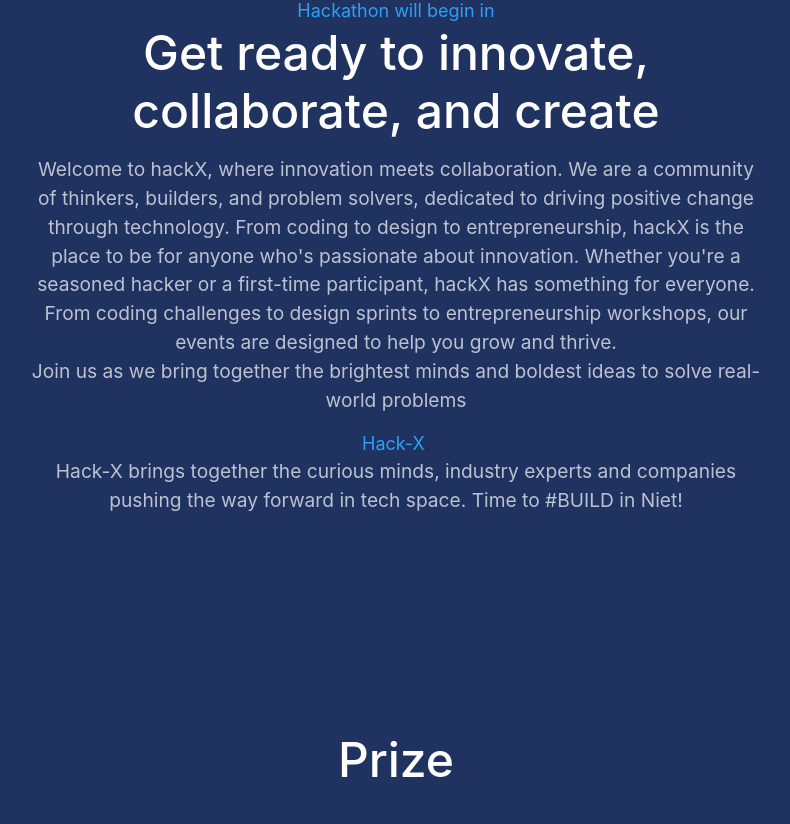
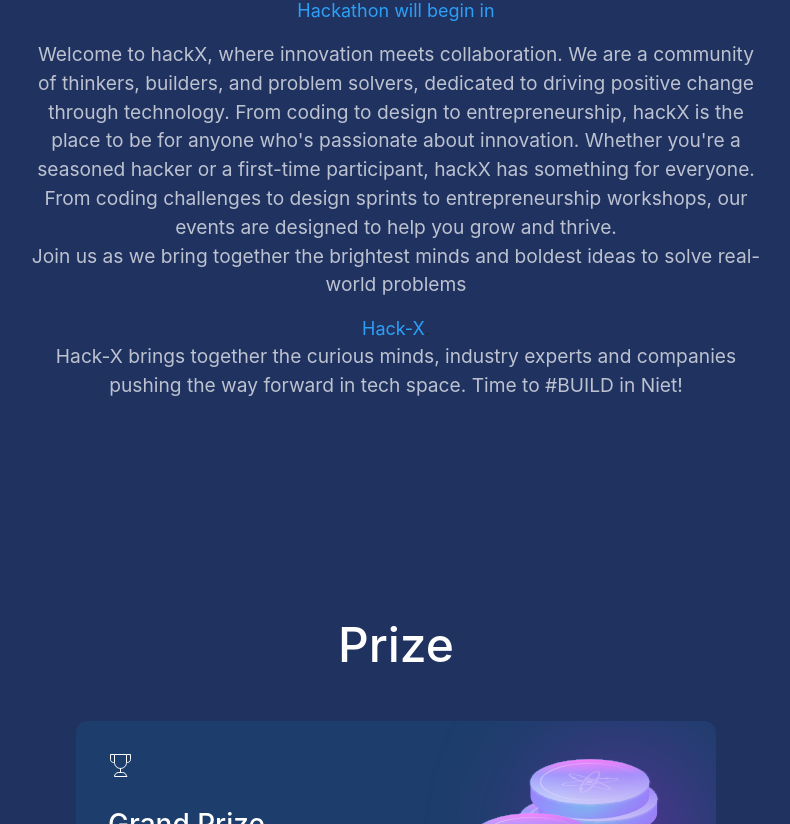
Before and after one commit to dhruvalgupta2003/Hackathon-website, a website: page index.html in a window 1280 px wide. Shown: the part 1316-2140 px from the top of the page, without its empty margins (244-1034 px from the left). Drawn offline with nearby package versions, Linux system fonts and the light colour scheme; some packages are replaced by stand-ins of ours; no server answers; a script that the page names is missing.

Commit message:
changed coundown

```diff
--- a/index.html
+++ b/index.html
@@ -153,8 +153,8 @@
       <div class="row">
 
         <div class="col-lg-8 mx-auto text-center">
-          <a href="https://logwork.com/countdown-yc59" class="countdown-timer" data-timezone="Asia/Kolkata" data-textcolor="#fafafa" data-date="2023-05-02 23:19" data-background="#2d0b91" data-digitscolor="#faf5f5" data-unitscolor="#fffafa">Hackathon will begin in </a>          <h2 class="section-heading text-white">Get ready to innovate, collaborate, and create</h2>
-          <p class="text-faded mt-3">Welcome to hackX, where innovation meets collaboration.
+          <!-- <script src="https://cdn.logwork.com/widget/countdown.js"></script> -->
+          <a href="https://logwork.com/countdown-yc9t" class="countdown-timer" data-timezone="Asia/Kolkata" data-textcolor="#ffffff" data-date="2023-05-08 08:30" data-background="#1a166e" data-digitscolor="#ffffff" data-unitscolor="#ffffff">Hackathon will begin in</a>          <p class="text-faded mt-3">Welcome to hackX, where innovation meets collaboration.
              We are a community of thinkers, builders, and problem solvers, dedicated to driving positive change through technology.
              From coding to design to entrepreneurship, hackX is the place to be for anyone who's passionate about innovation.
              Whether you're a seasoned hacker or a first-time participant, hackX has something for everyone.
```
